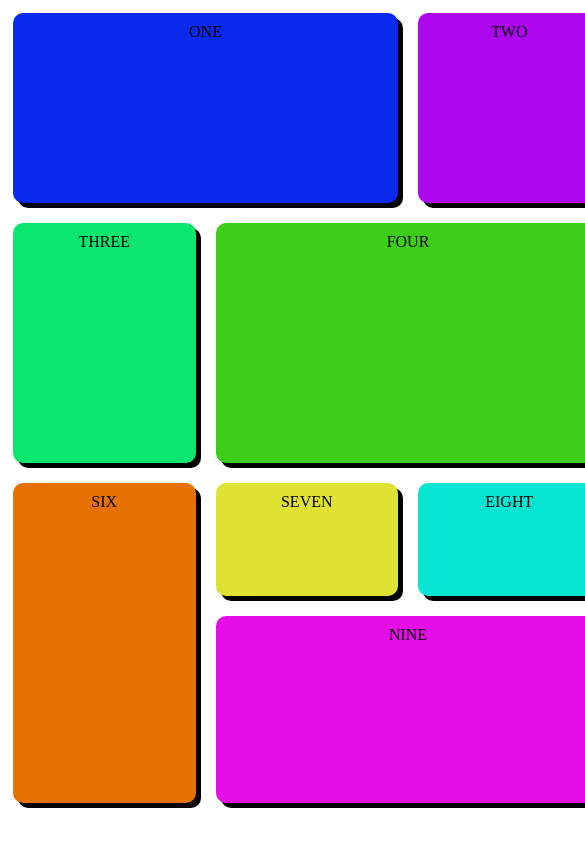
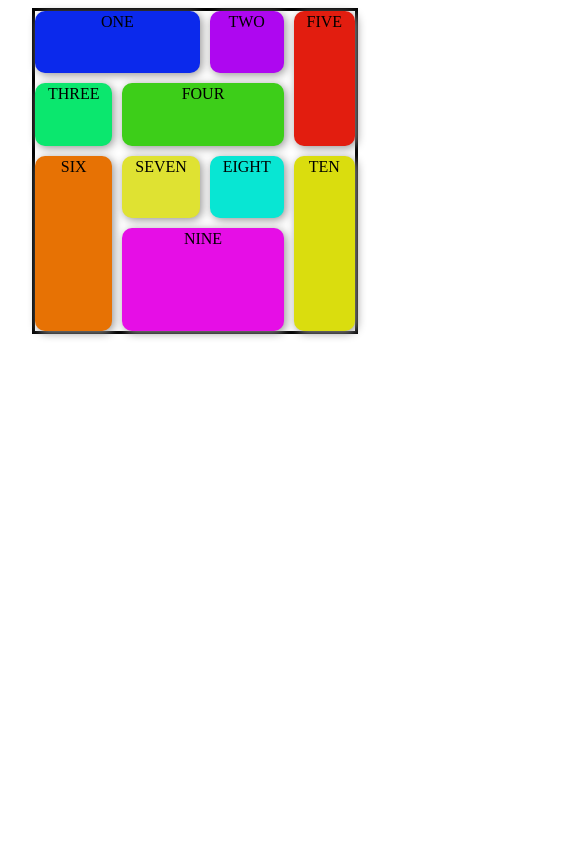
Before and after one commit to sbisht01-dev/gridds-pr, a plain HTML site: page index.html in a window 390 px wide. Shown: the top 844 px of the page, 585 px wide, since content can reach past the window. Drawn offline with Linux system fonts and the light colour scheme.

Commit message:
media initial

```diff
--- a/index.html
+++ b/index.html
@@ -8,6 +8,7 @@
     <title>Document</title>
 </head>
 <body>
+    <div class="container">
         <div class="main">
             <div class="child grid-one">ONE</div>
             <div class="child">TWO</div>
@@ -20,5 +21,7 @@
             <div class="child grid-one">NINE</div>
             <div class="child grid-one">TEN</div>
         </div>
+    </div>
+
 </body>
 </html>
--- a/style.css
+++ b/style.css
@@ -1,10 +1,14 @@
+
+
     .main{
         display: grid;
         gap: 10px;
         height: 50em;
-        width: 50em;
-        grid-template-columns:repeat(4, 1fr);
-        grid-template-rows: 200px 250px;
+        width:50em;
+        margin: 0 auto;
+        border: solid;
+        /*grid-template-columns:repeat(4, 1fr);
+        grid-template-rows: 200px 250px;*/
     }
 
     .child{
@@ -13,7 +17,8 @@
         background-color: rgb(121, 219, 219);
         border-radius: 10px;
         text-align: center;
-        box-shadow: 5px 5px  rgb(0, 0, 0) ;
+        box-shadow: 5px 5px 15px rgb(150, 150, 150);
+        /*box-shadow: inset 5px 5px 15px rgb(255, 255, 255);*/
     }
 
     .grid-one{
@@ -70,3 +75,32 @@
     grid-row: 3/6;
     grid-column: 4/5 ;
    }
+
+@media (max-width: 850px){
+    .main{
+        height: 30em;
+        width: 30em;
+    }
+
+    .child{
+        padding: 5px ;
+        margin: 2px;
+        box-shadow: 2px 2px 10px rgb(148, 147, 147);
+    }
+}
+
+@media (max-width: 520px){
+    .main{
+        height: 20em;
+        width: 20em;
+    }
+
+    .child{
+        padding: 2px;
+        margin: 0;
+    }
+}
+
+@media (max-width: 850px){
+
+}
```
Lines whose indentation alone changed are shown as unchanged.
